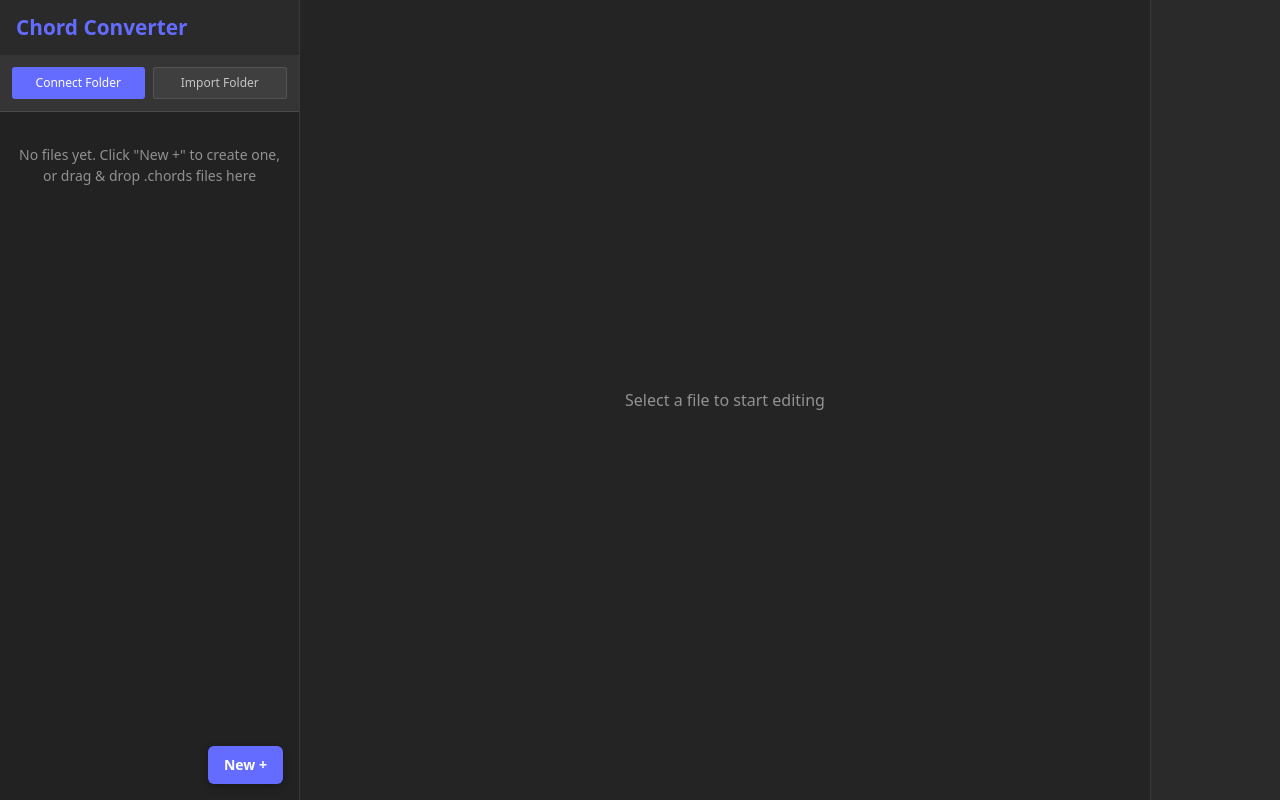
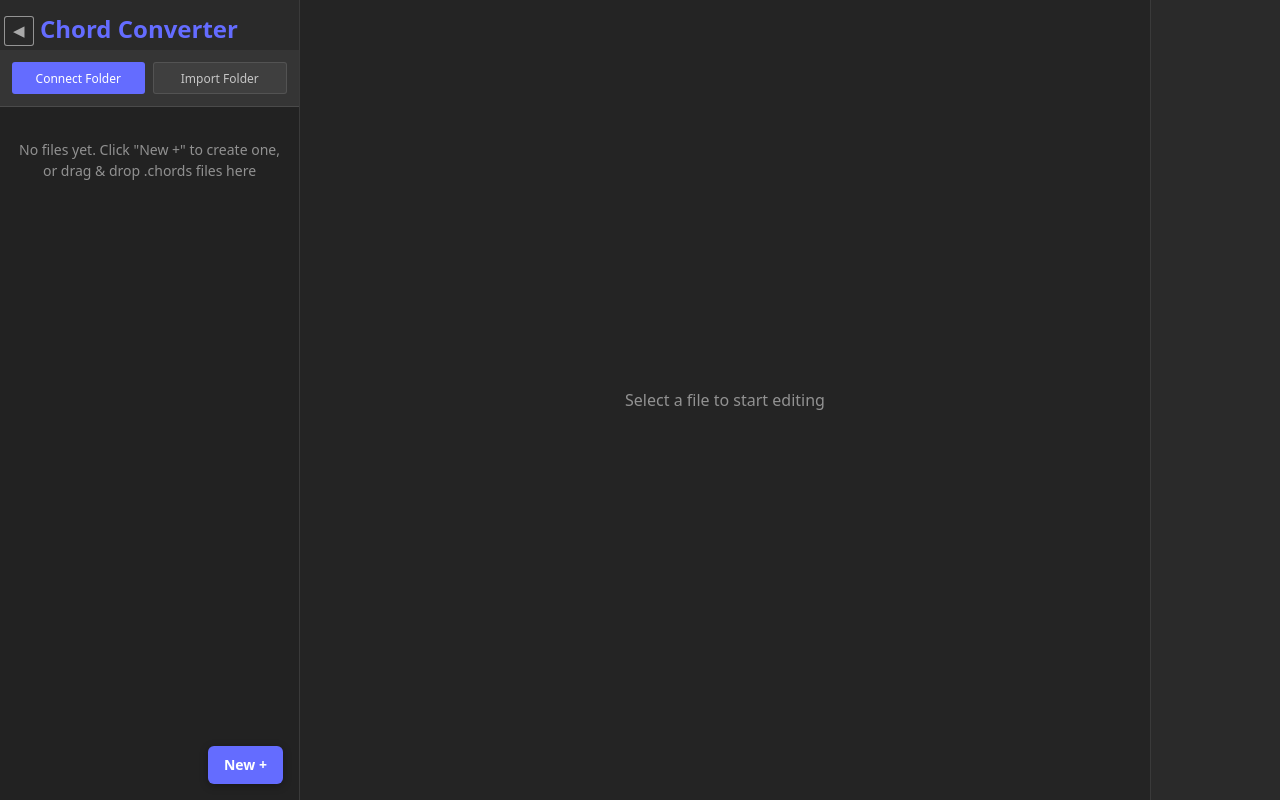
Before and after one commit to jon-of-us/chord-converter, a Svelte app: page / in a window 1280 px wide. Built offline with nearby package versions, Linux system fonts and the light colour scheme.

Commit message:
collapsable sidebar

```diff
--- a/src/App.svelte
+++ b/src/App.svelte
@@ -7,6 +7,12 @@
   import { fileStore } from './lib/stores/fileStore';
   import * as fileService from './lib/services/fileService';
   import { sidebarConfig } from './lib/config';
+
+  let leftSidebarVisible = $state(true);
+
+  function toggleLeftSidebar() {
+    leftSidebarVisible = !leftSidebarVisible;
+  }
 
   Svelte.onMount(async () => {
     // Check if File System Access API is available
@@ -42,12 +48,22 @@
   --sidebar-right-border: {sidebarConfig.rightSidebarBorder};
   --sidebar-right-text: {sidebarConfig.rightSidebarText};
 ">
+  <button
+    class="sidebar-toggle"
+    onclick={toggleLeftSidebar}
+    title={leftSidebarVisible ? 'Hide file list' : 'Show file list'}
+  >
+    {leftSidebarVisible ? '◀' : '▶'}
+  </button>
+
   <div class="main-content">
-    <aside class="left-sidebar">
-      <h1>Chord Converter</h1>
-      <FolderPicker />
-      <FileManager />
-    </aside>
+    {#if leftSidebarVisible}
+      <aside class="left-sidebar">
+        <h1>Chord Converter</h1>
+        <FolderPicker />
+        <FileManager />
+      </aside>
+    {/if}
 
     <main class="editor-area">
       <Editor />
@@ -74,6 +90,27 @@
     bottom: 0;
   }
 
+  .sidebar-toggle {
+    position: absolute;
+    top: 1rem;
+    left: 0.25rem;
+    z-index: 1000;
+    padding: 0.4rem 0.5rem;
+    background-color: rgba(41, 41, 41, 0.5);
+    color: rgba(255, 255, 255, 0.6);
+    border: 1px solid rgba(255, 255, 255, 0.5);
+    border-radius: 3px;
+    cursor: pointer;
+    font-size: 15px;
+    line-height: 1;
+    transition: all 0.2s;
+  }
+
+  .sidebar-toggle:hover {
+    color: rgba(255, 255, 255, 0.9);
+    border: 1px solid rgba(255, 255, 255, 0.5);
+  }
+
   .main-content {
     display: flex;
     flex: 1;
@@ -92,8 +129,8 @@
   }
 
   .left-sidebar h1 {
-    margin: 0 1rem 1rem 1rem;
-    font-size: 1.3rem;
+    margin: 0 1rem 0.5rem 2.5rem;
+    font-size: 2.5 rem;
     color: #646cff;
     flex-shrink: 0;
   }
--- a/src/lib/filemanager/FileTreeItem.svelte
+++ b/src/lib/filemanager/FileTreeItem.svelte
@@ -107,6 +107,7 @@
         class:folder={node.isFolder}
         onclick={handleClick}
         disabled={$fileStore.loading}
+        title={node.name}
       >
         {#if node.isFolder}
           <span class="folder-icon">{expanded ? '📂' : '📁'}</span>
```
